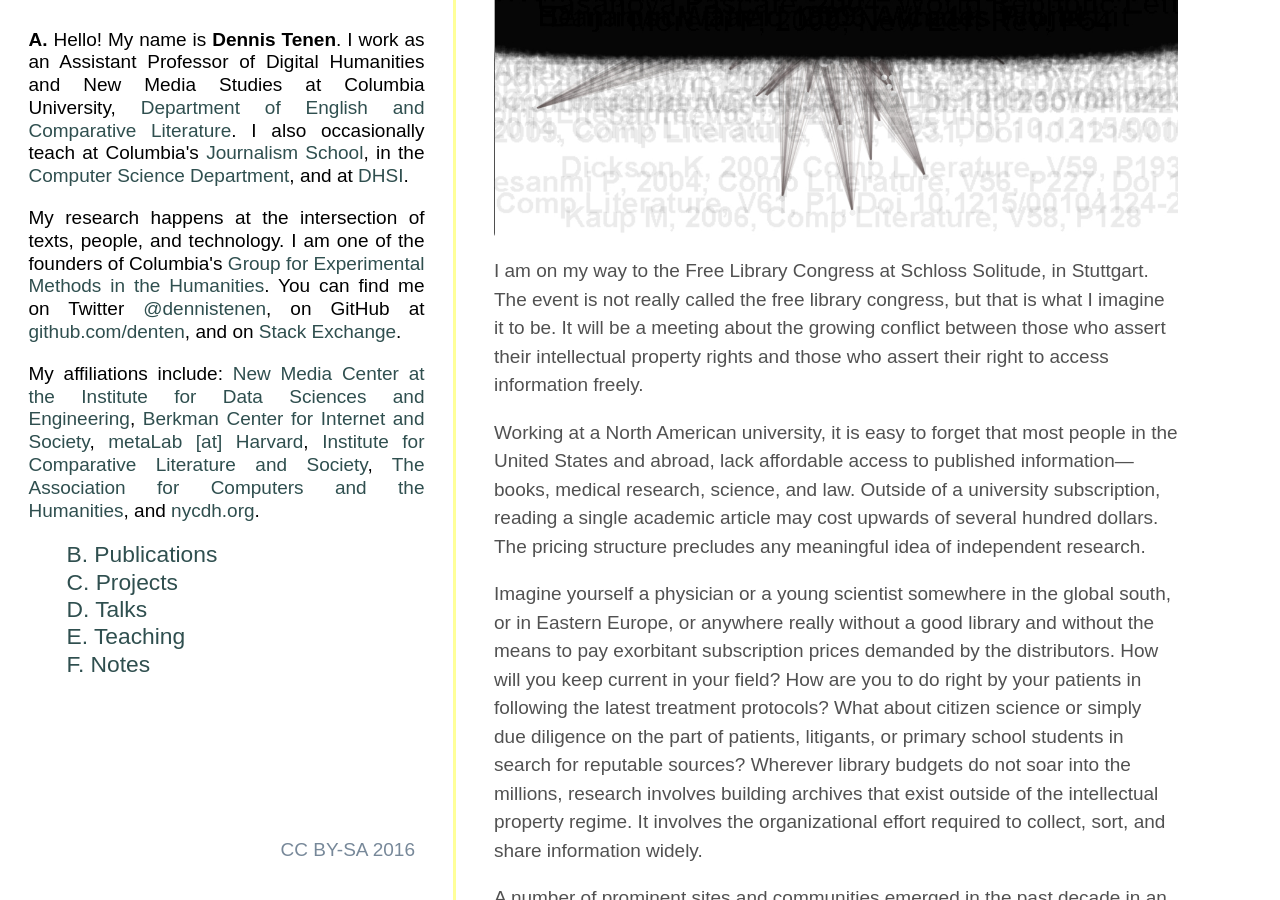
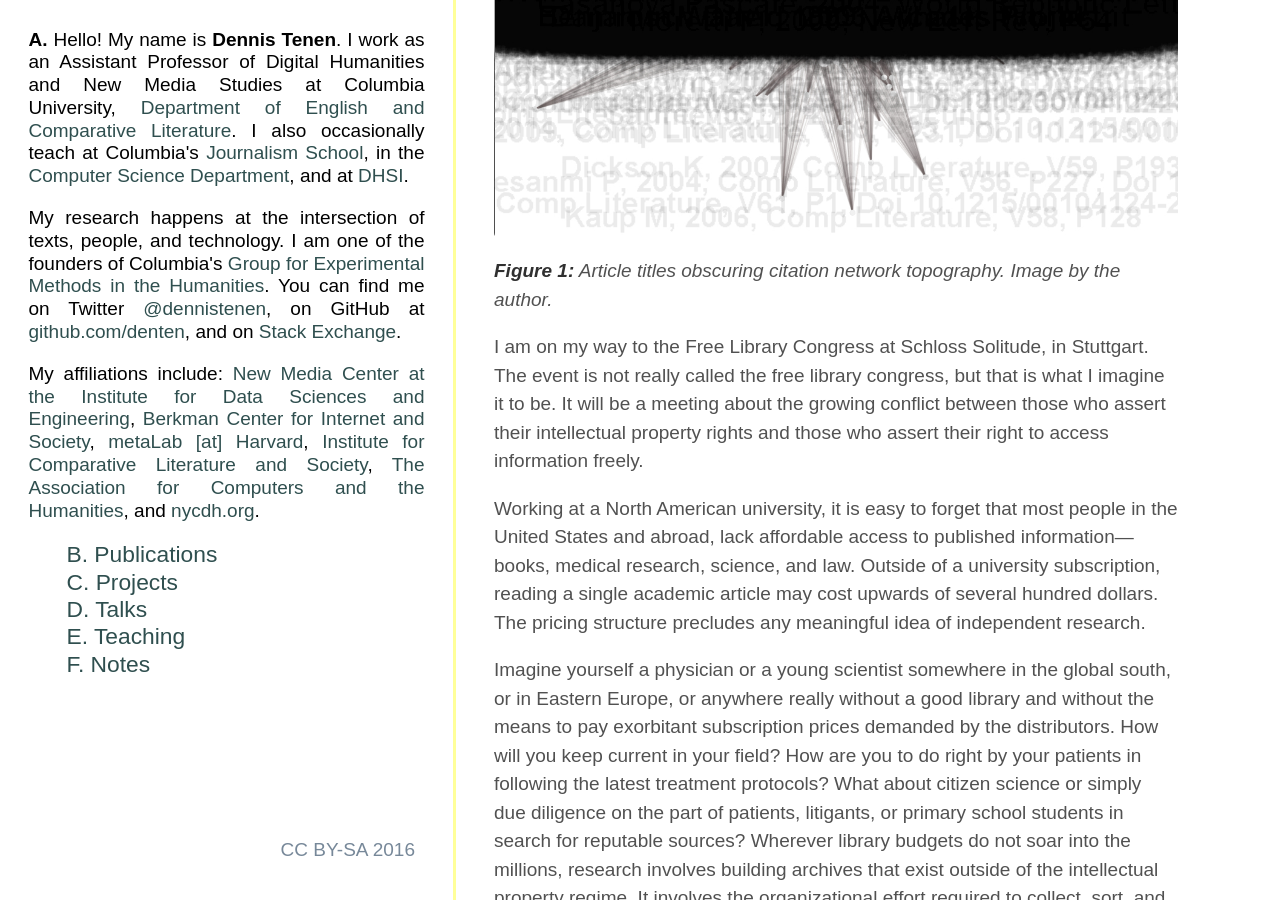
Before and after one commit to denten/denten.github.io, a Jekyll site: the page built from _posts/2016-02-17-free-library-congress.md, in a window 1280 px wide and 900 px high, scrolled down 453 px. Built offline with Jekyll 4.4.1, drawn with Linux system fonts in a browser that asks for light colours; some web fonts are replaced.

Commit message:
image caption

```diff
--- a/_posts/2016-02-17-free-library-congress.md
+++ b/_posts/2016-02-17-free-library-congress.md
@@ -18,6 +18,8 @@ Edited: Rosemary Grennan, MayDay Rooms (London, UK)
 To appear in [Schloss---Post](http://schloss-post.com/).
 
 ![10,000 article titles obscuring citation network topography.](/assets/star.jpg)
+***Figure 1:** Article titles obscuring citation network topography. Image
+by the author.*
 
 I am on my way to the Free Library Congress at Schloss Solitude, in Stuttgart.
 The event is not really called the free library congress, but that is what I
```
